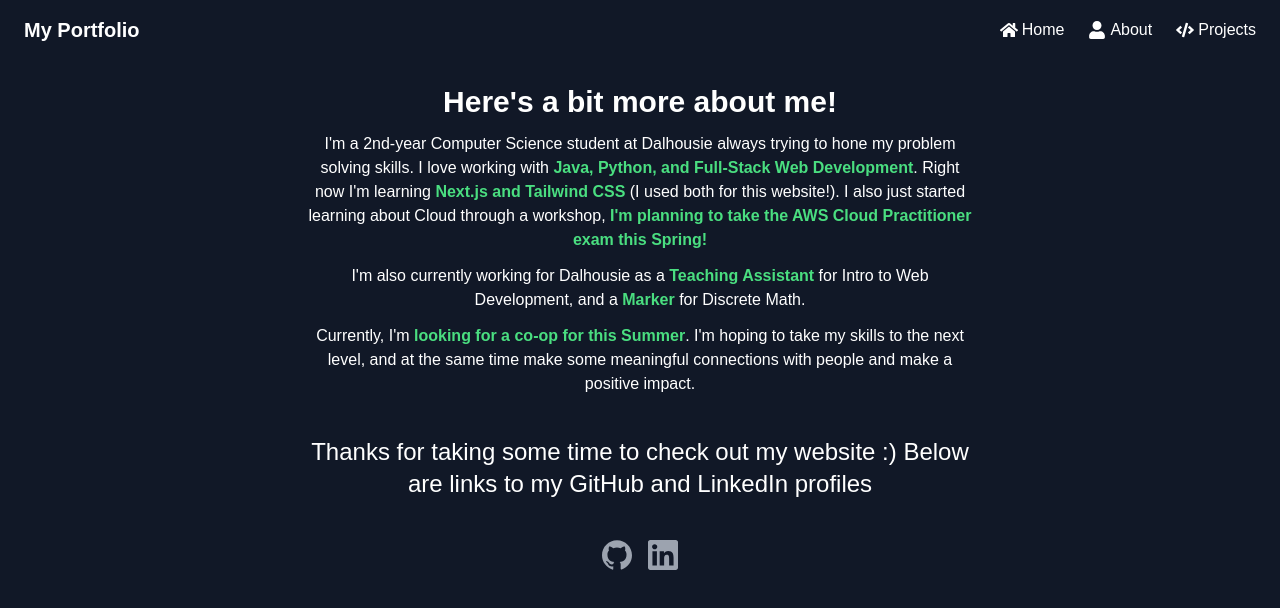
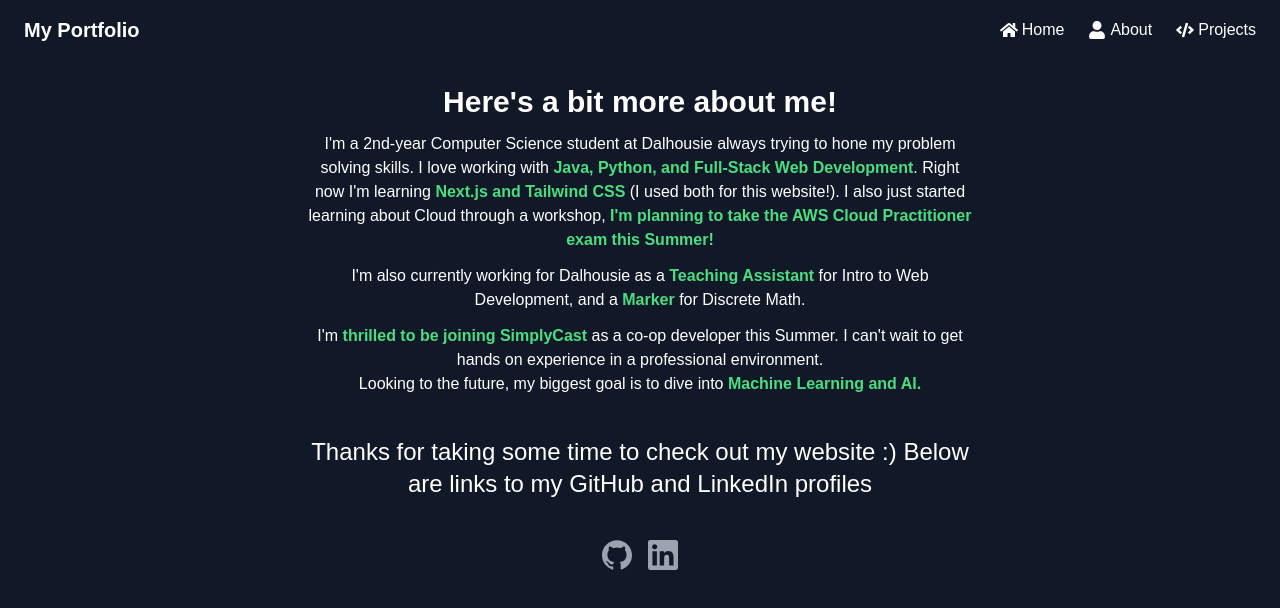
Before and after one commit to mroz-michael/portfolio_2.0, a Next.js app: page /about in a window 1280 px wide. Shown: the top 608 px of the page. Built offline with nearby package versions, Linux system fonts and the light colour scheme.

Commit message:
update aboutme page

```diff
--- a/src/app/components/AboutMe.js
+++ b/src/app/components/AboutMe.js
@@ -9,16 +9,16 @@
         I'm a 2nd-year Computer Science student at Dalhousie always trying to hone my problem solving skills.
         I love working with <span className={highlightText}>Java, Python, and Full-Stack Web Development</span>.
         Right now I'm learning <span className={highlightText}>Next.js and Tailwind CSS</span> (I used both for this website!).
-        I also just started learning about Cloud through a workshop, <span className={highlightText}>I'm planning to take the AWS Cloud Practitioner exam this Spring!</span>
+        I also just started learning about Cloud through a workshop, <span className={highlightText}>I'm planning to take the AWS Cloud Practitioner exam this Summer!</span>
       </p>
       <p className="mt-3 text-white">
         I'm also currently working for Dalhousie as a <span className={highlightText}>Teaching Assistant</span> for Intro to Web Development,
         and a <span className={highlightText}>Marker</span> for Discrete Math.
       </p>
       <p className="mt-3 text-white">
-        Currently, I'm <span className={highlightText}>looking for a co-op for this Summer</span>. I'm hoping to take my skills to the next level, and at the
-        same time make some meaningful connections with people and make a positive impact.
+        I'm <span className={highlightText}>thrilled to be joining SimplyCast</span> as a co-op developer this Summer. I can't wait to get hands on experience in a professional environment.
       </p>
+      <p>Looking to the future, my biggest goal is to dive into <span className={highlightText}> Machine Learning and AI.</span></p>
       <footer>
         <h3 className="text-2xl white mt-10">
             Thanks for taking some time to check out my website :) Below are links to my GitHub and LinkedIn profiles
```
Also changed, not shown: 1 other file (tests, documents, lock files or other folders).
